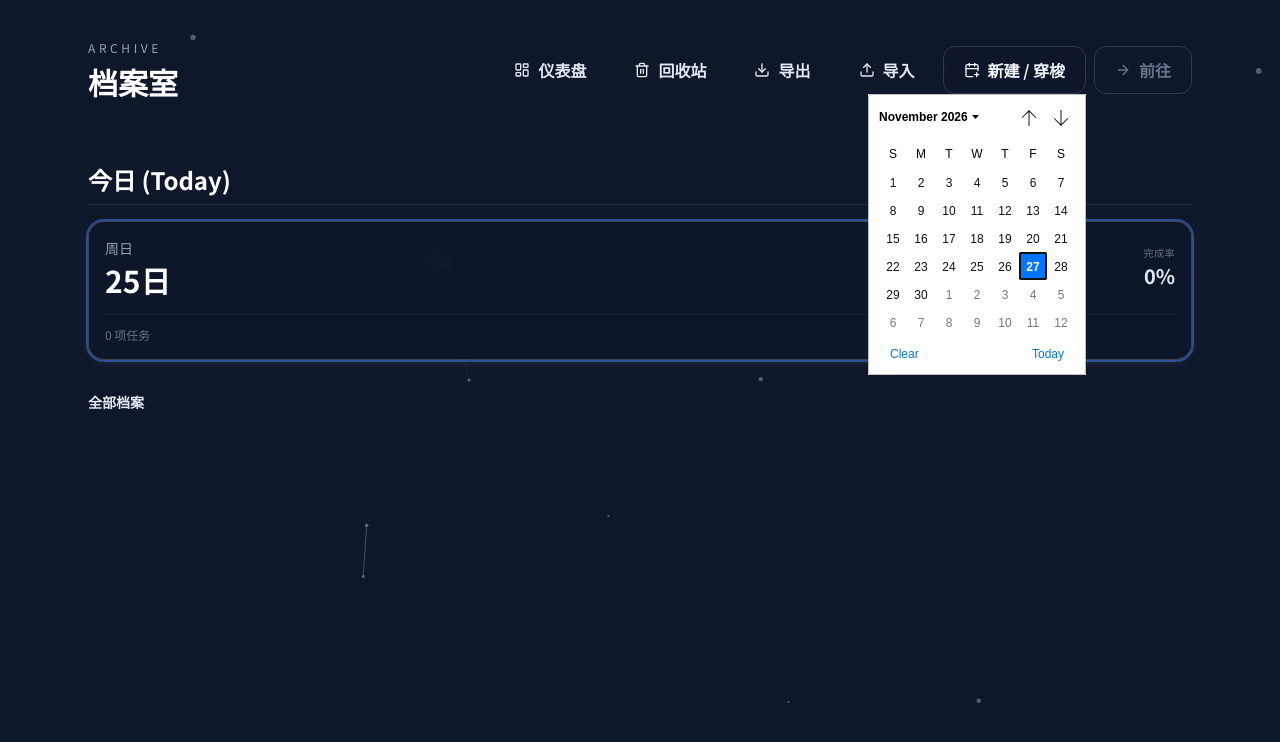
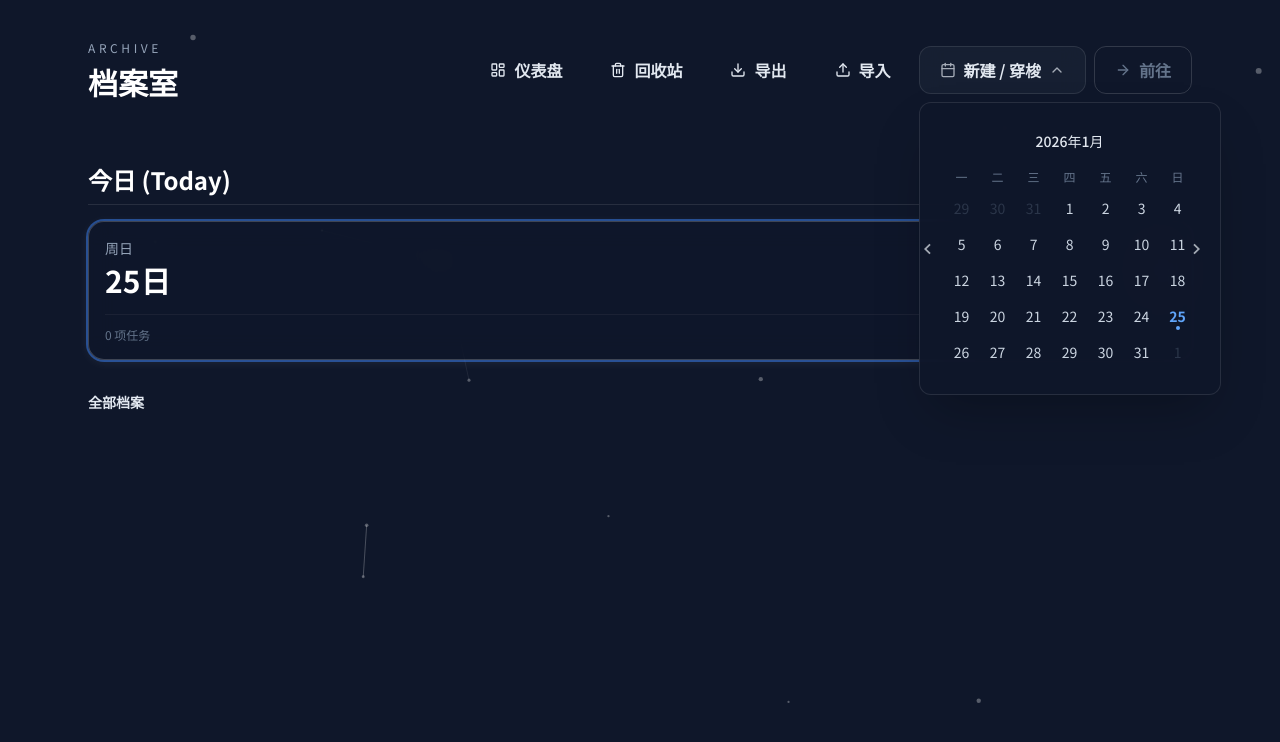
Before and after one commit to Jackson-Jie110/my-eisenhower-matrix, a React (Vite) app: page /archive in a window 1280 px wide. Both pictures are taken after a click on the button "新建 / 穿梭". Shown: the top 742 px of the page. Built offline with nearby package versions, Linux system fonts and the light colour scheme.

Commit message:
feat(ui): 使用 react-day-picker 重构日期选择器，实现深色磨砂玻璃风格

```diff
--- a/package.json
+++ b/package.json
@@ -18,11 +18,13 @@
     "@types/canvas-confetti": "^1.9.0",
     "canvas-confetti": "^1.9.4",
     "clsx": "^2.1.0",
+    "date-fns": "^4.1.0",
     "dayjs": "^1.11.19",
     "file-saver": "^2.0.5",
     "framer-motion": "^12.26.2",
     "lucide-react": "^0.292.0",
     "react": "^18.2.0",
+    "react-day-picker": "^9.13.0",
     "react-dom": "^18.2.0",
     "react-router-dom": "^7.12.0",
     "tailwind-merge": "^2.2.1",
--- /dev/null
+++ b/src/components/ui/DatePicker.tsx
@@ -0,0 +1,150 @@
+import React from "react";
+import { format } from "date-fns";
+import { zhCN } from "date-fns/locale";
+import { Calendar, ChevronDown } from "lucide-react";
+import { DayPicker } from "react-day-picker";
+
+import { cn } from "../../lib/utils";
+
+type DatePickerProps = {
+  value?: Date;
+  onChange: (date: Date | undefined) => void;
+  placeholder?: string;
+  disabled?: boolean;
+  className?: string;
+  buttonClassName?: string;
+};
+
+const dayPickerClassNames: NonNullable<React.ComponentProps<typeof DayPicker>["classNames"]> =
+  {
+    root: "p-2",
+    months: "flex flex-col",
+    month: "space-y-4",
+    month_caption: "relative flex items-center justify-center pt-1",
+    caption_label: "text-sm font-medium text-slate-200",
+    nav: "absolute inset-y-0 left-0 right-0 flex items-center justify-between",
+    button_previous:
+      "h-8 w-8 rounded-full bg-transparent p-0 text-slate-200/70 transition-colors hover:bg-white/10 hover:text-slate-100 aria-disabled:pointer-events-none aria-disabled:opacity-30",
+    button_next:
+      "h-8 w-8 rounded-full bg-transparent p-0 text-slate-200/70 transition-colors hover:bg-white/10 hover:text-slate-100 aria-disabled:pointer-events-none aria-disabled:opacity-30",
+    chevron: "h-4 w-4 fill-current",
+    month_grid: "w-full border-collapse",
+    weekdays: "",
+    weekday: "w-9 pb-1 text-center text-[0.75rem] font-medium text-slate-500",
+    weeks: "",
+    week: "",
+    day: "h-9 w-9 p-0 text-center align-middle focus-within:relative focus-within:z-20",
+    day_button:
+      "h-9 w-9 rounded-full bg-transparent p-0 text-sm font-normal text-slate-300 transition-colors hover:bg-white/10 focus-visible:outline-none focus-visible:ring-2 focus-visible:ring-neon-blue focus-visible:ring-offset-0 disabled:pointer-events-none disabled:text-slate-600 disabled:opacity-50",
+    selected:
+      "[&>button]:bg-blue-600 [&>button]:text-white [&>button]:shadow-lg [&>button]:shadow-blue-500/30 [&>button]:font-bold [&>button]:hover:bg-blue-700",
+    today:
+      "[&>button]:text-blue-400 [&>button]:font-semibold [&>button]:relative [&>button]:after:absolute [&>button]:after:bottom-1 [&>button]:after:left-1/2 [&>button]:after:h-1 [&>button]:after:w-1 [&>button]:after:-translate-x-1/2 [&>button]:after:rounded-full [&>button]:after:bg-blue-400",
+    outside: "[&>button]:text-slate-600 [&>button]:opacity-50",
+    disabled: "[&>button]:text-slate-600 [&>button]:opacity-50",
+    hidden: "invisible",
+    range_middle: "[&>button]:bg-slate-800 [&>button]:text-slate-100",
+    range_start: "[&>button]:bg-blue-600 [&>button]:text-white",
+    range_end: "[&>button]:bg-blue-600 [&>button]:text-white",
+    focused: "[&>button]:ring-2 [&>button]:ring-neon-blue/40",
+  };
+
+export function DatePicker({
+  value,
+  onChange,
+  placeholder = "选择日期",
+  disabled,
+  className,
+  buttonClassName,
+}: DatePickerProps) {
+  const [isOpen, setIsOpen] = React.useState(false);
+  const containerRef = React.useRef<HTMLDivElement | null>(null);
+
+  React.useEffect(() => {
+    if (!isOpen) {
+      return;
+    }
+
+    const handlePointerDown = (event: MouseEvent | TouchEvent) => {
+      const root = containerRef.current;
+      if (!root) {
+        return;
+      }
+      if (!(event.target instanceof Node)) {
+        return;
+      }
+      if (root.contains(event.target)) {
+        return;
+      }
+      setIsOpen(false);
+    };
+
+    const handleKeyDown = (event: KeyboardEvent) => {
+      if (event.key === "Escape") {
+        setIsOpen(false);
+      }
+    };
+
+    window.addEventListener("mousedown", handlePointerDown);
+    window.addEventListener("touchstart", handlePointerDown);
+    window.addEventListener("keydown", handleKeyDown);
+    return () => {
+      window.removeEventListener("mousedown", handlePointerDown);
+      window.removeEventListener("touchstart", handlePointerDown);
+      window.removeEventListener("keydown", handleKeyDown);
+    };
+  }, [isOpen]);
+
+  const label = value ? format(value, "yyyy-MM-dd") : placeholder;
+
+  return (
+    <div ref={containerRef} className={cn("relative", className)}>
+      <button
+        type="button"
+        onClick={() => setIsOpen((prev) => !prev)}
+        disabled={disabled}
+        aria-haspopup="dialog"
+        aria-expanded={isOpen}
+        className={cn(
+          "flex h-12 items-center gap-2 rounded-xl border border-white/10 bg-slate-800/50 px-5 text-base font-semibold text-slate-200 backdrop-blur-md transition-colors hover:bg-slate-800 focus-visible:outline-none focus-visible:ring-2 focus-visible:ring-neon-blue focus-visible:ring-offset-0 disabled:cursor-not-allowed disabled:opacity-50",
+          buttonClassName
+        )}
+      >
+        <Calendar className="h-4 w-4 opacity-70" />
+        <span className="min-w-0 truncate">{label}</span>
+        <ChevronDown
+          className={cn(
+            "ml-auto h-4 w-4 shrink-0 opacity-70 transition-transform",
+            isOpen && "rotate-180"
+          )}
+        />
+      </button>
+
+      {isOpen ? (
+        <div
+          role="dialog"
+          aria-label="选择日期"
+          className="absolute left-0 top-full z-50 mt-2 rounded-xl bg-slate-900/95 p-4 shadow-2xl backdrop-blur-xl border border-white/10"
+        >
+          <DayPicker
+            mode="single"
+            required
+            locale={zhCN}
+            weekStartsOn={1}
+            showOutsideDays
+            defaultMonth={value ?? new Date()}
+            selected={value}
+            onSelect={(next) => {
+              if (!next) {
+                return;
+              }
+              onChange(next);
+              setIsOpen(false);
+            }}
+            classNames={dayPickerClassNames}
+          />
+        </div>
+      ) : null}
+    </div>
+  );
+}
--- a/src/pages/ArchivePage.tsx
+++ b/src/pages/ArchivePage.tsx
@@ -4,7 +4,6 @@ import "dayjs/locale/zh-cn";
 import { AnimatePresence, motion } from "framer-motion";
 import {
   ArrowRight,
-  CalendarPlus,
   ChevronDown,
   Download,
   LayoutDashboard,
@@ -18,6 +17,7 @@ import useTaskStore from "../hooks/useTaskStore";
 import type { Task } from "../types";
 import { Button } from "../components/ui/Button";
 import { ConfirmModal } from "../components/ui/ConfirmModal";
+import { DatePicker } from "../components/ui/DatePicker";
 import { ParticlesBackground } from "../components/ui/ParticlesBackground";
 
 const pageMotion = {
@@ -142,8 +142,7 @@ const ArchiveCard = ({
 
 export default function ArchivePage() {
   const [entries, setEntries] = React.useState<DateEntry[]>([]);
-  const [supportsPicker, setSupportsPicker] = React.useState(false);
-  const [pendingDate, setPendingDate] = React.useState("");
+  const [pendingDate, setPendingDate] = React.useState<Date | undefined>();
   const [pendingDeleteDate, setPendingDeleteDate] = React.useState<
     string | null
   >(null);
@@ -153,15 +152,7 @@ export default function ArchivePage() {
   const today = dayjs().format("YYYY-MM-DD");
   const navigate = useNavigate();
   const softDeleteArchive = useTaskStore((state) => state.softDeleteArchive);
-  const dateInputRef = React.useRef<HTMLInputElement | null>(null);
   const fileInputRef = React.useRef<HTMLInputElement | null>(null);
-
-  React.useEffect(() => {
-    setSupportsPicker(
-      typeof HTMLInputElement !== "undefined" &&
-        "showPicker" in HTMLInputElement.prototype
-    );
-  }, []);
 
   React.useEffect(() => {
     let keys = Object.keys(localStorage).filter((key) =>
@@ -234,30 +225,11 @@ export default function ArchivePage() {
     });
   }, [sortedGroups]);
 
-  const handleOpenPicker = () => {
-    const input = dateInputRef.current;
-    if (!input) {
-      return;
-    }
-    input.showPicker?.();
-    if (!supportsPicker) {
-      input.click();
-    }
-  };
-
-  const handleDateChange = (event: React.ChangeEvent<HTMLInputElement>) => {
-    const value = event.target.value;
-    if (!value) {
-      return;
-    }
-    setPendingDate(value);
-  };
-
   const handleNavigateDate = () => {
     if (!pendingDate) {
       return;
     }
-    navigate(`/matrix/${pendingDate}`);
+    navigate(`/matrix/${dayjs(pendingDate).format("YYYY-MM-DD")}`);
   };
 
   const isConfirmSuppressed = React.useCallback((featureKey: string) => {
@@ -424,27 +396,11 @@ export default function ArchivePage() {
               className="hidden"
               onChange={handleImportFile}
             />
-            <div className="relative">
-              <Button
-                type="button"
-                variant="outline"
-                onClick={handleOpenPicker}
-                className="flex items-center gap-2"
-              >
-                <CalendarPlus className="h-4 w-4" />
-                新建 / 穿梭
-              </Button>
-              <input
-                ref={dateInputRef}
-                type="date"
-                className={
-                  supportsPicker
-                    ? "invisible absolute inset-0 pointer-events-none"
-                    : "absolute inset-0 opacity-0"
-                }
-                onChange={handleDateChange}
-              />
-            </div>
+            <DatePicker
+              value={pendingDate}
+              onChange={setPendingDate}
+              placeholder="新建 / 穿梭"
+            />
             <Button
               type="button"
               variant="ghost"
```
Also changed, not shown: 1 other file (tests, documents, lock files or other folders).
